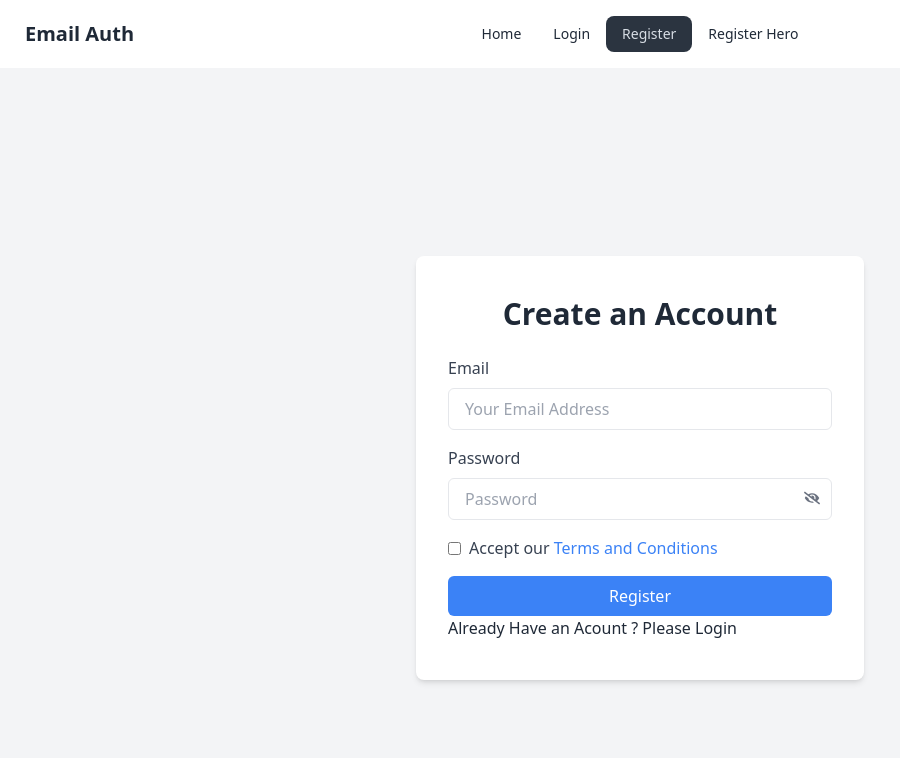
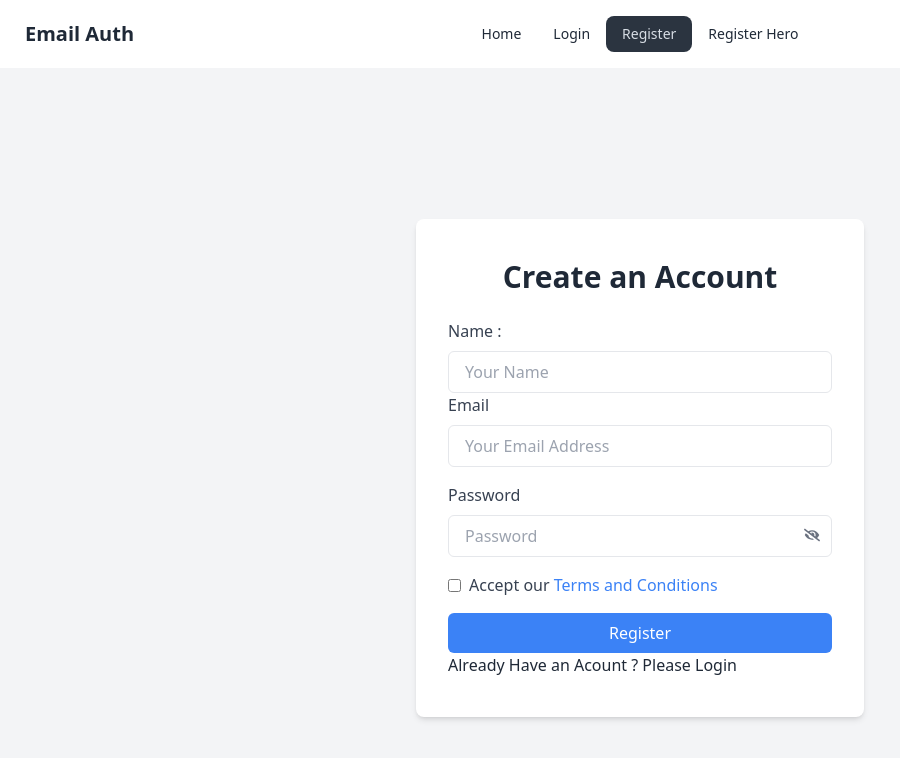
Before and after one commit to shihabul3000/React-12-31-2024, a React (Vite) app in the folder User-Email-Password-Auth/: page /register in a window 1280 px wide. Shown: the top 758 px of the page, without its empty margins (0-900 px from the left). Built offline with nearby package versions, Linux system fonts and the light colour scheme.

Commit message:
'updated'

```diff
--- a/User-Email-Password-Auth/src/Components/Login/Login.jsx
+++ b/User-Email-Password-Auth/src/Components/Login/Login.jsx
@@ -18,9 +18,17 @@ const Login = () => {
         setMessageType("");
 
         signInWithEmailAndPassword(auth, email, password)
-            .then(() => {
+            .then(result => {
+                console.log(result.user);
                 setMessage("Successfully logged in!");
                 setMessageType("success");
+
+                if(result){
+                    setMessage("User Logged in SuccessFully ")
+                }
+                else{
+                    alert("Please Verify Your Email")
+                }
             })
             .catch((error) => {
                 if (error.code === "auth/user-not-found") {
--- a/User-Email-Password-Auth/src/Components/Register/Register.jsx
+++ b/User-Email-Password-Auth/src/Components/Register/Register.jsx
@@ -1,4 +1,4 @@
-import { createUserWithEmailAndPassword } from "firebase/auth";
+import { createUserWithEmailAndPassword, sendEmailVerification, updateProfile } from "firebase/auth";
 import auth from "../../firebase.config";
 import { useState } from "react";
 import { FaEye, FaEyeSlash } from "react-icons/fa";
@@ -12,10 +12,11 @@ const Register = () => {
     const handleRegister = (e) => {
         e.preventDefault();
 
+        const name = e.target.name.value;
         const email = e.target.email.value;
         const password = e.target.password.value;
         const accepted = e.target.terms.checked;
-        console.log(email, password , accepted);
+        console.log(name, email, password , accepted);
 
 
         // Reset messages
@@ -41,6 +42,25 @@ const Register = () => {
             .then((result) => {
                 console.log(result.user);
                 setSuccess("User Created Successfully");
+
+                // Update Profile
+                updateProfile(result.user,{
+                    displayName: name,
+                     photoURL: "https://example.com/jane-q-user/profile.jpg"
+                })
+                .then(() => console.log('profile updated'))
+                .catch()
+
+                // send Verification Email:
+                sendEmailVerification(result.user)
+                .then(() =>{
+                    alert('Please Check Your Email and verify your account')
+                })
+
+
+
+
+
             })
             .catch((error) => {
                 console.log(error);
@@ -54,6 +74,16 @@ const Register = () => {
                 <h2 className="text-3xl font-bold text-center mb-6">Create an Account</h2>
                 <form onSubmit={handleRegister}>
                     <div className="mb-4">
+                    <label htmlFor="email" className="block text-gray-700 font-medium mb-2">
+                            Name :
+                        </label>
+                        <input
+                            type="text"
+                            name="name"
+                            placeholder="Your Name"
+                            className="w-full px-4 py-2 border rounded-md focus:outline-none focus:ring-2 focus:ring-blue-400"
+                            required
+                        />
                         <label htmlFor="email" className="block text-gray-700 font-medium mb-2">
                             Email
                         </label>
```
